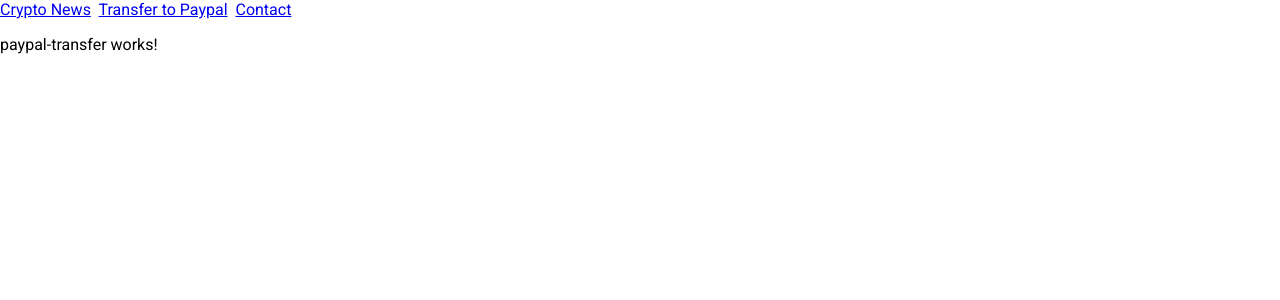
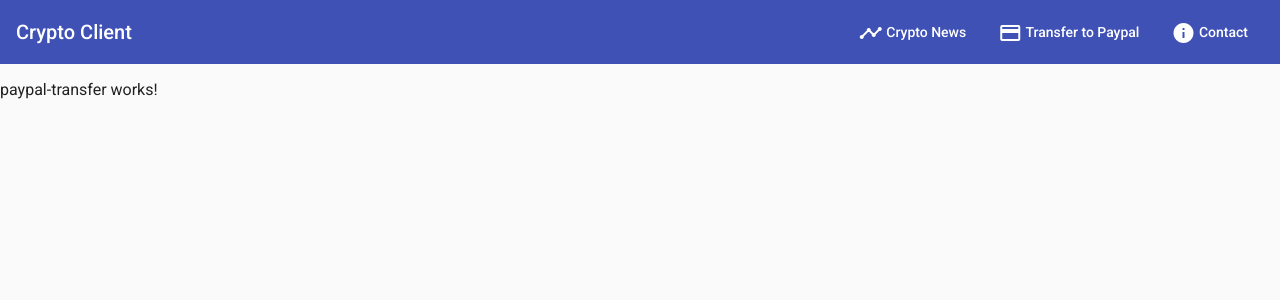
Before and after one commit to fakecoinbase/chrisKreziasslashCryptoPay, an Angular app: page /paypal-transfer in a window 1280 px wide. Shown: the top 300 px of the page. Built offline with nearby package versions, Linux system fonts and the light colour scheme.

Commit message:
feat: navbar

```diff
--- a/src/app/app.component.html
+++ b/src/app/app.component.html
@@ -1,7 +1,3 @@
-<nav>
-  <a [routerLink]="[ '/news' ]">Crypto News</a>&nbsp;
-  <a [routerLink]="[ '/paypal-transfer' ]" routerLinkActive="active">Transfer to Paypal</a>&nbsp;
-  <a [routerLink]="[ '/contact-info' ]">Contact</a>
-</nav>
-
-<router-outlet></router-outlet>
+<app-nav-menu>
+  <router-outlet></router-outlet>
+</app-nav-menu>
--- /dev/null
+++ b/src/app/ui/nav-menu/nav-menu.component.html
@@ -0,0 +1,56 @@
+<mat-sidenav-container class="sidenav-container">
+  <mat-sidenav #drawer class="sidenav" fixedInViewport [attr.role]="(isHandset$ | async) ? 'dialog' : 'navigation'"
+    [mode]="(isHandset$ | async) ? 'over' : 'side'" [opened]="(isHandset$ | async) === false">
+    <mat-toolbar>Menu</mat-toolbar>
+    <mat-nav-list>
+      <a mat-list-item routerLink="/news">
+        <i class="material-icons">
+          timeline
+        </i>
+        Crypto News
+      </a>
+      <a mat-list-item routerLink="/paypal-transfer">
+        <i class="material-icons">
+          payment
+        </i>
+        Transfer to Paypal
+      </a>
+      <a mat-list-item routerLink="/contact-info">
+        <i class="material-icons">
+          info
+        </i>
+        Contact
+      </a>
+    </mat-nav-list>
+  </mat-sidenav>
+  <mat-sidenav-content>
+    <mat-toolbar color="primary">
+      <button type="button" aria-label="Toggle sidenav" mat-icon-button (click)="drawer.toggle()"
+        *ngIf="isHandset$ | async">
+        <mat-icon aria-label="Side nav toggle icon">menu</mat-icon>
+      </button>
+      <span>Crypto Client</span>
+      <nav id="nav-links">
+        <a mat-button [routerLink]="[ '/news' ]">
+          <i class="material-icons">
+            timeline
+          </i>
+          Crypto News
+        </a>
+        <a mat-button [routerLink]="[ '/paypal-transfer' ]" routerLinkActive="active">
+          <i class="material-icons">
+            payment
+          </i>
+          Transfer to Paypal
+        </a>
+        <a mat-button [routerLink]="[ '/contact-info' ]">
+          <i class="material-icons">
+            info
+          </i>
+          Contact
+        </a>
+      </nav>
+    </mat-toolbar>
+    <ng-content></ng-content>
+  </mat-sidenav-content>
+</mat-sidenav-container>
--- /dev/null
+++ b/src/app/ui/nav-menu/nav-menu.component.scss
@@ -0,0 +1,26 @@
+.sidenav-container {
+  height: 100%;
+}
+
+.sidenav {
+  width: 200px;
+}
+
+.sidenav .mat-toolbar {
+  background: inherit;
+}
+
+.mat-toolbar.mat-primary {
+  position: sticky;
+  top: 0;
+  z-index: 1;
+}
+#nav-links{
+  margin-left: auto;
+}
+
+@media only screen and (max-width:599px){
+  #nav-links{
+    display: none;
+  }
+}
--- /dev/null
+++ b/src/app/ui/nav-menu/nav-menu.component.ts
@@ -0,0 +1,21 @@
+import { Component } from '@angular/core';
+import { BreakpointObserver, Breakpoints } from '@angular/cdk/layout';
+import { Observable } from 'rxjs';
+import { map, share } from 'rxjs/operators';
+
+@Component({
+  selector: 'app-nav-menu',
+  templateUrl: './nav-menu.component.html',
+  styleUrls: ['./nav-menu.component.scss']
+})
+export class NavMenuComponent {
+
+  isHandset$: Observable<boolean> = this.breakpointObserver.observe(Breakpoints.Handset)
+    .pipe(
+      map(result => result.matches),
+      share()
+    );
+
+  constructor(private breakpointObserver: BreakpointObserver) {}
+
+}
```
Also changed, not shown: src/app/app.module.ts (+19 -4 lines), 1 other file (tests, documents, lock files or other folders).
